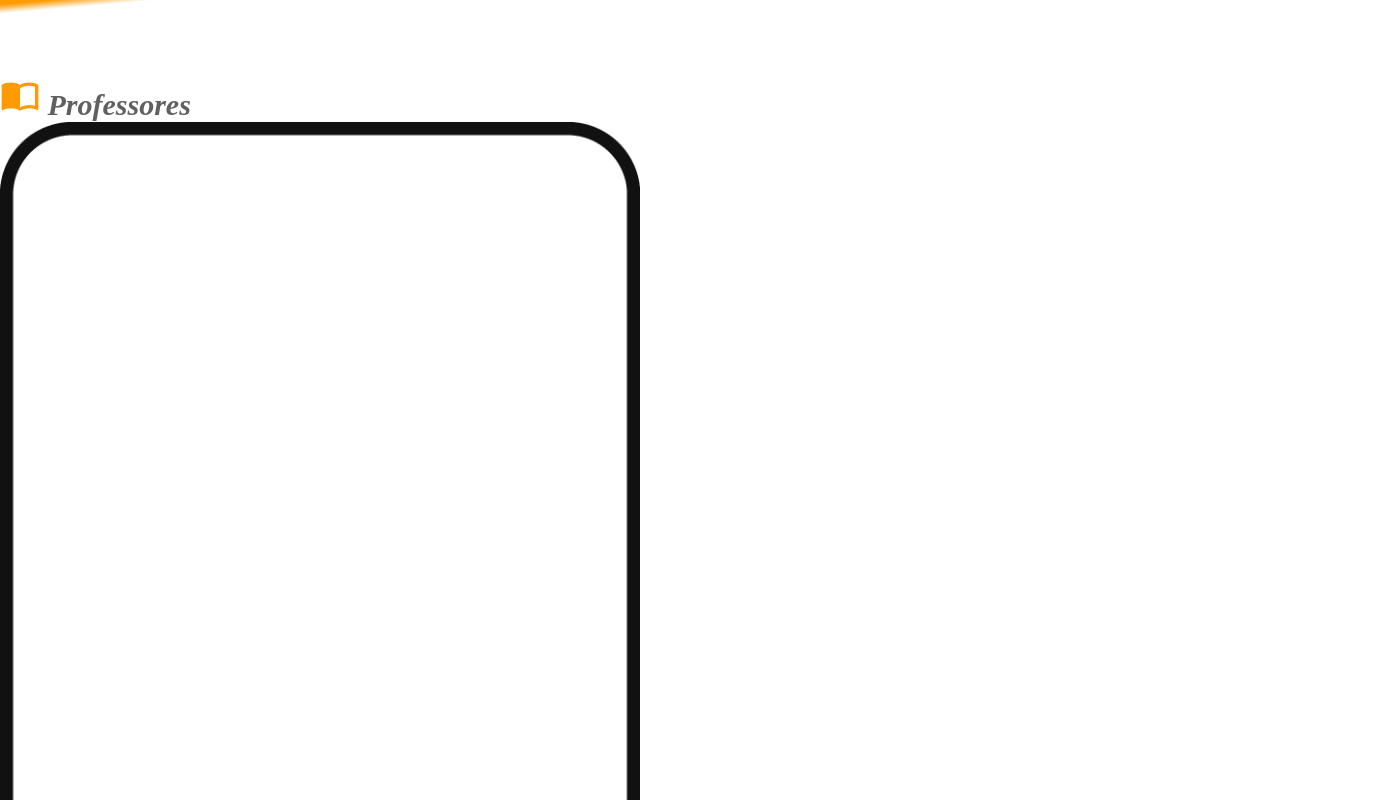
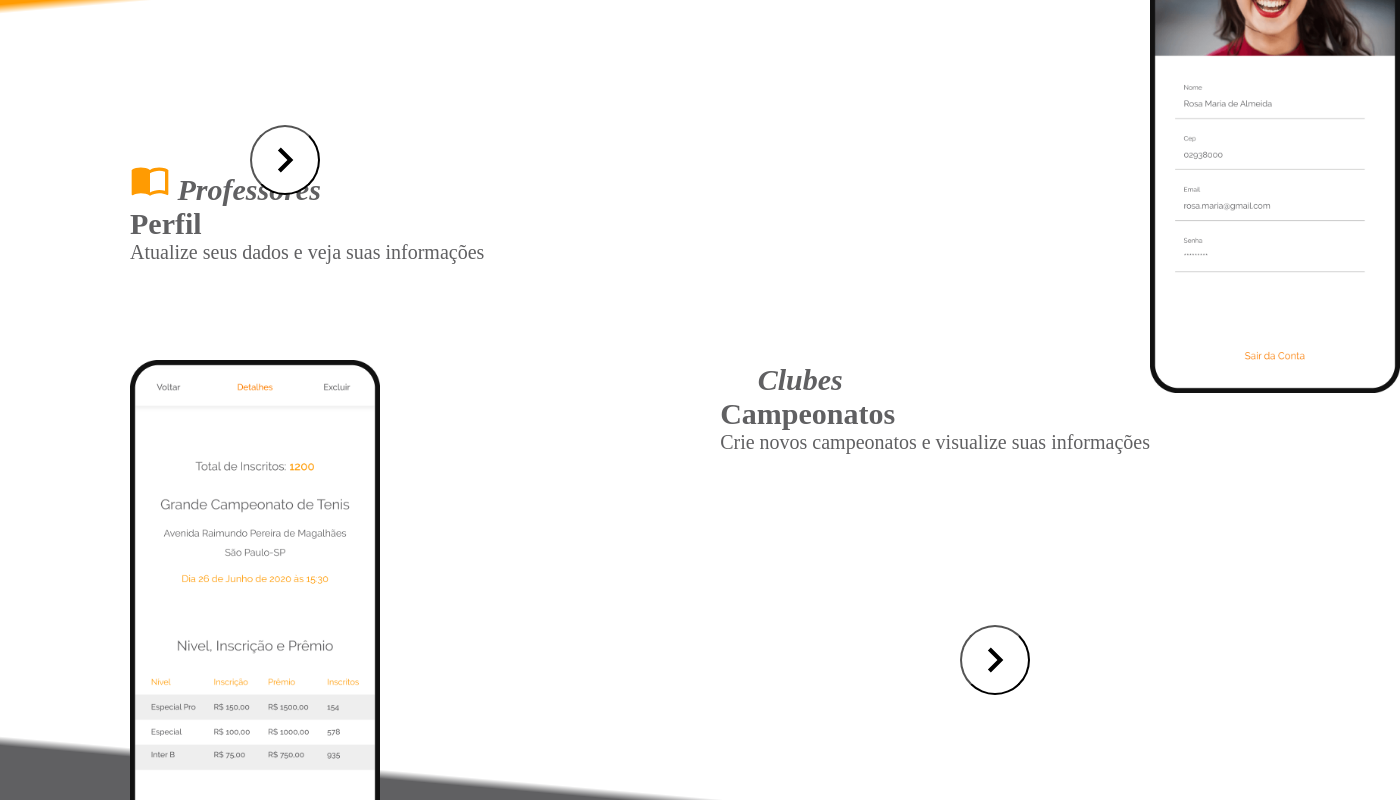
Before and after one commit to Renan04lima/Site-TennisPro, a React (Create React App) app in the folder web/: page / in a window 1280 px wide. Shown: the part 1840-2640 px from the top of the page, 1400 px wide, since content can reach past the window. Built offline with nearby package versions, Linux system fonts and the light colour scheme; what react-animations would draw is missing.

Commit message:
position absulute e carousel com time

```diff
--- /dev/null
+++ b/web/src/Utils/Arrays/club.js
@@ -0,0 +1,9 @@
+export const TitleArrayC = [
+    'Home',
+    'Campeonatos',
+]
+
+export const PhrasesArrayC = [
+    'Visualize o andamento de seus campeonato',
+    'Crie novos campeonatos e visualize suas informações'
+]
--- /dev/null
+++ b/web/src/Utils/Arrays/teacher.js
@@ -0,0 +1,9 @@
+export const TitleArrayP = [
+    'Home',
+    'Perfil',
+]
+
+export const PhrasesArrayP = [
+    'Visualize suas negociações',
+    'Atualize seus dados e veja suas informações'
+]
--- /dev/null
+++ b/web/src/pages/Landing/club.css
@@ -0,0 +1,96 @@
+#club {
+    height: 800px;
+
+    background-color: var(--color-text-base);
+    background-image: linear-gradient(-5deg, #ffffff 19%, transparent 20%), linear-gradient(185deg, #ffffff 19%, transparent 20%);
+}
+
+#club .cll-club {
+    max-width: 250px;
+    margin: auto;
+}
+
+#club .cll-club .img-club {
+    max-width: 250px;
+    position:absolute;
+    border-radius: 25px;
+}
+
+#club .cll-club .img-cll {
+    max-width: 250px;
+    position:absolute;
+}
+
+#club .btn-club{
+}
+
+#club .btn-club .btn {
+    -webkit-border-radius: 100px;
+    -moz-border-radius: 100px;
+    border-radius: 100px;
+    height: 70px;
+    color: #FFFFFF;
+    width: 70px;
+    padding: 20px;
+    background-color: #FFFFFF;
+    display: inline-block;
+    cursor: pointer;
+    display: flex;
+    align-items: center;
+    justify-content: center;
+
+    position:absolute;
+    transform: translateY(-50%);
+
+}
+
+@media screen and (min-width: 1100px) {
+
+    .cll-club {
+        position: absolute;
+        top: 2200px;
+        left: 130px
+    }
+
+    .club-container-a {
+        position: absolute;
+        top: 2200px;
+        right: 130px
+    }
+
+    #club .btn-club{
+        max-width: 250px;
+        margin: auto;
+    }
+
+    #club .btn-club .btn {
+        position:absolute;
+        top: 2500px;
+        right: 250px
+    }
+}
+
+@media screen and (min-width: 1500px) {
+    .cll-club {
+        position: absolute;
+        top: 3200px;
+        left: 400px
+    }
+
+    .club-container-a {
+        position: absolute;
+        top: 3200px;
+        right: 400px
+    }
+
+    #club .btn-club{
+        max-width: 250px;
+        margin: auto;
+    }
+
+    #club .btn-club .btn {
+        position:absolute;
+        top: 3600px;
+        right: 500px
+    }
+}
--- a/web/src/pages/Landing/index.js
+++ b/web/src/pages/Landing/index.js
@@ -29,6 +29,12 @@ import Tennis3 from '../../assets/tenista/ranking-rodadas.png'
 import Tennis4 from '../../assets/tenista/jogos.png'
 import Tennis5 from '../../assets/tenista/chat.png'
 import Tennis6 from '../../assets/tenista/professores.png'
+import { TitleArrayP, PhrasesArrayP } from '../../Utils/Arrays/teacher'
+import Teacher1 from '../../assets/professor/home.png'
+import Teacher2 from '../../assets/professor/perfil.png'
+import { TitleArrayC, PhrasesArrayC } from '../../Utils/Arrays/club'
+import Club1 from '../../assets/clube/home.png'
+import Club2 from '../../assets/clube/detalhes.png'
 
 import emailjs from 'emailjs-com';
 
@@ -36,18 +42,23 @@ import './styles.css'
 import './welcome.css'
 import './categories.css'
 import './comments.css'
+import './tennis.css'
+import './teacher.css'
+import './club.css'
 
 import styled, { keyframes } from 'styled-components';
 import { fadeInLeft } from 'react-animations';
 
- const bounceAnimation = keyframes`${fadeInLeft}`;
+const bounceAnimation = keyframes`${fadeInLeft}`;
 
 const BouncyDiv = styled.p`
   animation: 1s ${bounceAnimation};
 `;
 
 function Landing() {
-    const [x, setX] = useState(0)
+    const [tennisState, setTennisState] = useState(0)
+    const [teacherState, setTeacherState] = useState(0)
+    const [clubState, setClubState] = useState(0)
     const [indexComment, setIndexComment] = useState(0)
     const valoresIniciais = {
         name: '',
@@ -64,20 +75,34 @@ function Landing() {
         <Pics className="img-tennis" src={Tennis6} />,
     ]
 
+    const PicsArrayP = [
+        <Pics className="img-teacher" src={Teacher1} />,
+        <Pics className="img-teacher" src={Teacher2} />,
+    ]
+
+    const PicsArrayC = [
+        <Pics className="img-club" src={Club1} />,
+        <Pics className="img-club" src={Club2} />,
+    ]
 
     const { handleChange, values, clearForm } = useForm(valoresIniciais);
 
     console.log('index comemente ', indexComment)
 
     useEffect(() => {
-        if (x === 6) { setX(0) }
+        if (tennisState === 6) { setTennisState(0) }
+        if (teacherState === 2) { setTeacherState(0) }
+        if (clubState === 2) { setClubState(0) }
         if (indexComment === 3) { setIndexComment(0) }
-        const time = setTimeout(()=> {
+        const time = setTimeout(() => {
             setIndexComment(indexComment + 1)
-            setX(x + 1)
+            setTennisState(tennisState + 1)
+            setTeacherState(teacherState + 1)
+            setClubState(clubState + 1)
         }, 5000)
         return () => clearTimeout(time);
-    }, [x, indexComment])
+    }, [tennisState, teacherState, clubState, indexComment])
+
     function sendEmail(e) {
         e.preventDefault();
 
@@ -157,44 +182,62 @@ function Landing() {
                     <div id="tennis-player">
                         <div className="tennis-container-a">
 
-                            <h2 className="oblique"><img src={BallWhite} alt="tenista" /> Tenistas</h2>
+                            <h2 className="oblique"><img src={BallWhite} alt="ícone do tenista" /> Tenistas</h2>
 
-                            <h2>{TitleArrayT[x]}</h2>
+                            <h2>{TitleArrayT[tennisState]}</h2>
 
-                            <p>{PhrasesArrayT[x]}</p>
+                            <p>{PhrasesArrayT[tennisState]}</p>
                         </div>
                         <div className="btn-tennis">
-                            <button className="btn" onClick={() => { setX(x + 1) }}>
+                            <button className="btn" onClick={() => { setTennisState(tennisState + 1) }}>
                                 <img src={ArrowRight} alt="comentário anterior" />
                             </button>
                         </div>
                         <div className="cll-tennis">
-                            {PicsArrayT[x]}
-                            <img className="img-cll" src={Celular} alt="tela do tenista" />
+                            {PicsArrayT[tennisState]}
+                            {/* <img className="img-cll" src={Celular} alt="tela do tenista" /> */}
                         </div>
 
                     </div>
 
                     <div id="teacher">
-                        <h2 className="oblique"><img src={Book} alt="professor" /> Professores</h2>
+                        <div className="teacher-container-a">
+
+                            <h2 className="oblique"><img src={Book} alt="ícone do professor" /> Professores</h2>
 
 
-                        {/* <h2>{TitleArrayP[x]}</h2> */}
+                            <h2>{TitleArrayP[teacherState]}</h2>
 
-                        {/* <p>{PhrasesArrayP[x]}</p> */}
-                        <img className="cll" src={Celular} alt="tela do professor" />
+                            <p>{PhrasesArrayP[teacherState]}</p>
+                        </div>
+                        <div className="btn-teacher">
+                            <button className="btn" onClick={() => { setTeacherState(teacherState + 1) }}>
+                                <img src={ArrowRight} alt="comentário anterior" />
+                            </button>
+                        </div>
+                        <div className="cll-teacher">
+                            {PicsArrayP[teacherState]}
+                            <img className="img-cll" src={Celular} alt="tela do professor" />
+                        </div>
                     </div>
 
                     <div id="club">
-                        <h2 className="oblique"><img src={BusinessWhite} alt="tenista" /> Clubes</h2>
+                        <div className="club-container-a">
+                            <h2 className="oblique"><img src={BusinessWhite} alt="ícone do club" /> Clubes</h2>
 
-                        <h2>Home</h2>
-                        {/*
-                        Campeonatos - Crie novos campeonatos e visualize suas informações
-                    */}
+                            <h2>{TitleArrayC[clubState]}</h2>
 
-                        <p>Visualização das estastíticas e clubes pertencentes</p>
-                        <img className="cll" src={Celular} alt="tela do clube" />
+                            <p>{PhrasesArrayC[clubState]}</p>
+                        </div>
+                        <div className="btn-club">
+                            <button className="btn" onClick={() => { setClubState(clubState + 1) }}>
+                                <img src={ArrowRight} alt="comentário anterior" />
+                            </button>
+                        </div>
+                        <div className="cll-club">
+                            {PicsArrayC[clubState]}
+                            <img className="img-cll" src={Celular} alt="tela do clube" />
+                        </div>
                     </div>
                     <div>
                         <h1>Gostou? <span>Baixe</span> o app <span>agora</span> mesmo</h1>
@@ -225,7 +268,7 @@ function Landing() {
                             </BouncyDiv>
                         </div>
                         <div className="btn-comentario">
-                            <button onClick={()=> setIndexComment(indexComment - 1)}>
+                            <button onClick={() => setIndexComment(indexComment - 1)}>
                                 <img src={ArrowLeft} alt="comentário anterior" />
                             </button>
 
--- /dev/null
+++ b/web/src/pages/Landing/teacher.css
@@ -0,0 +1,94 @@
+#teacher {
+    height: 600px;
+
+}
+
+#teacher .cll-teacher {
+    max-width: 250px;
+    margin: auto;
+}
+
+#teacher .cll-teacher .img-teacher {
+    max-width: 250px;
+    position:absolute;
+    border-radius: 25px;
+}
+
+#teacher .cll-teacher .img-cll {
+    max-width: 250px;
+    position:absolute;
+}
+
+#teacher .btn-teacher{
+}
+
+#teacher .btn-teacher .btn {
+    -webkit-border-radius: 100px;
+    -moz-border-radius: 100px;
+    border-radius: 100px;
+    height: 70px;
+    color: #FFFFFF;
+    width: 70px;
+    padding: 20px;
+    background-color: #FFFFFF;
+    display: inline-block;
+    cursor: pointer;
+    display: flex;
+    align-items: center;
+    justify-content: center;
+
+    position:absolute;
+    transform: translateY(-50%);
+
+}
+
+@media screen and (min-width: 1100px) {
+
+    .cll-teacher {
+        position: absolute;
+        top: 1700px;
+        right: 130px;
+    }
+
+    .teacher-container-a {
+        position: absolute;
+        top: 2000px;
+        left: 130px
+    }
+
+    #teacher .btn-teacher{
+        max-width: 250px;
+        margin: auto;
+    }
+
+    #teacher .btn-teacher .btn {
+        position:absolute;
+        top: 2000px;
+        left: 250px
+    }
+}
+
+@media screen and (min-width: 1400px) {
+    .cll-teacher {
+        position: absolute;
+        top: 2000px;
+        right: 400px
+    }
+
+    .teacher-container-a {
+        position: absolute;
+        top: 2000px;
+        left: 400px
+    }
+
+    #teacher .btn-teacher{
+        max-width: 250px;
+        margin: auto;
+    }
+
+    #teacher .btn-teacher .btn {
+        position:absolute;
+        top: 2300px;
+        left: 500px
+    }
+}
--- /dev/null
+++ b/web/src/pages/Landing/tennis.css
@@ -0,0 +1,97 @@
+#tennis-player {
+    height: 800px;
+
+    background-color: var(--color-orange-light);
+    background-image: linear-gradient(-5deg, #ffffff 19%, transparent 20%), linear-gradient(175deg, #ffffff 19%, transparent 20%);
+}
+
+#tennis-player .cll-tennis {
+    max-width: 250px;
+    margin: auto;
+}
+
+#tennis-player .cll-tennis .img-tennis {
+    max-width: 250px;
+    position:absolute;
+    border-radius: 25px;
+    border: 4px solid #000000
+}
+
+#tennis-player .cll-tennis .img-cll {
+    max-width: 250px;
+    position:absolute;
+}
+
+#tennis-player .btn-tennis{
+}
+
+#tennis-player .btn-tennis .btn {
+    -webkit-border-radius: 100px;
+    -moz-border-radius: 100px;
+    border-radius: 100px;
+    height: 70px;
+    color: #FFFFFF;
+    width: 70px;
+    padding: 20px;
+    background-color: #FFFFFF;
+    display: inline-block;
+    cursor: pointer;
+    display: flex;
+    align-items: center;
+    justify-content: center;
+
+    position:absolute;
+    transform: translateY(-50%);
+
+}
+
+@media screen and (min-width: 1100px) {
+
+    .cll-tennis {
+        position: absolute;
+        top: 1300px;
+        left: 130px
+    }
+
+    .tennis-container-a {
+        position: absolute;
+        top: 1400px;
+        right: 130px
+    }
+
+    #tennis-player .btn-tennis{
+        max-width: 250px;
+        margin: auto;
+    }
+
+    #tennis-player .btn-tennis .btn {
+        position:absolute;
+        top: 1600px;
+        right: 250px
+    }
+}
+
+@media screen and (min-width: 1400px) {
+    .cll-tennis {
+        position: absolute;
+        top: 1300px;
+        left: 400px
+    }
+
+    .tennis-container-a {
+        position: absolute;
+        top: 1400px;
+        right: 400px
+    }
+
+    #tennis-player .btn-tennis{
+        max-width: 250px;
+        margin: auto;
+    }
+
+    #tennis-player .btn-tennis .btn {
+        position:absolute;
+        top: 1600px;
+        right: 500px
+    }
+}
```
Also changed, not shown: web/src/pages/Landing/styles.css (+0 -100 lines).
